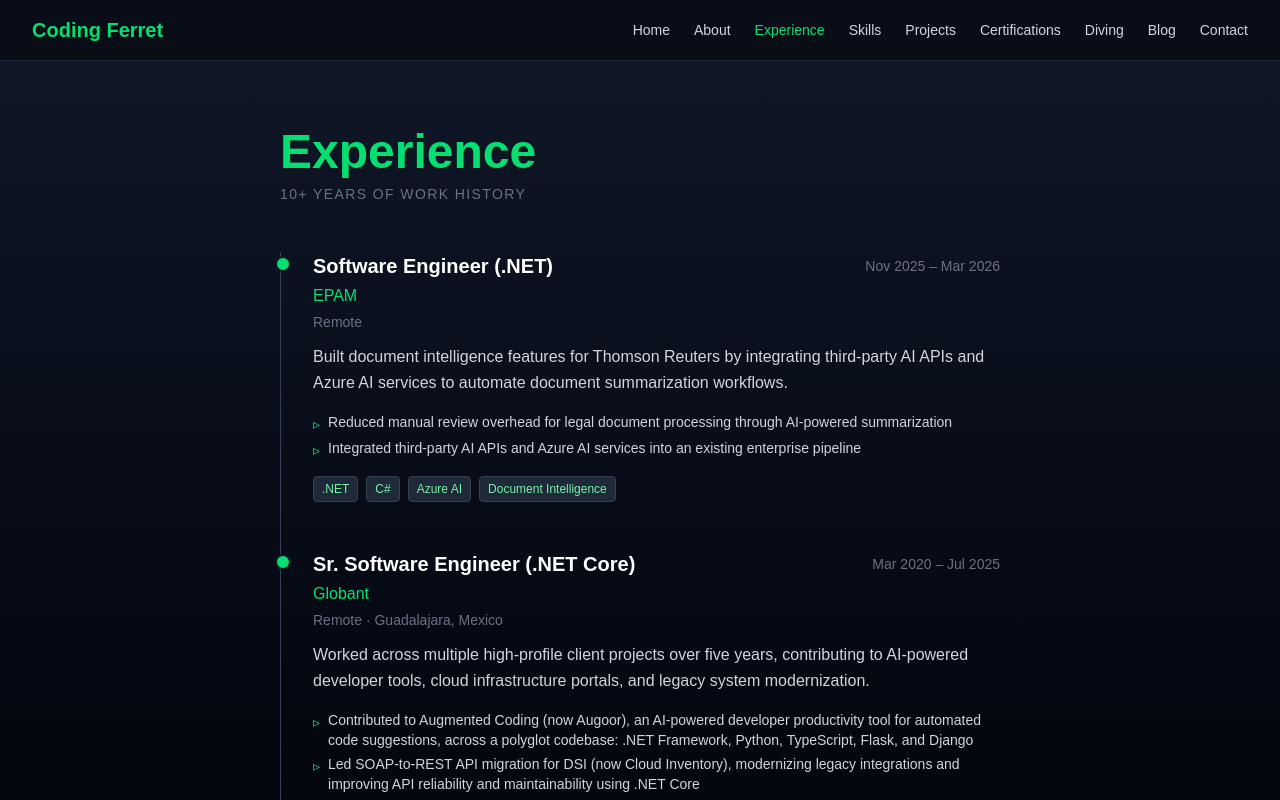
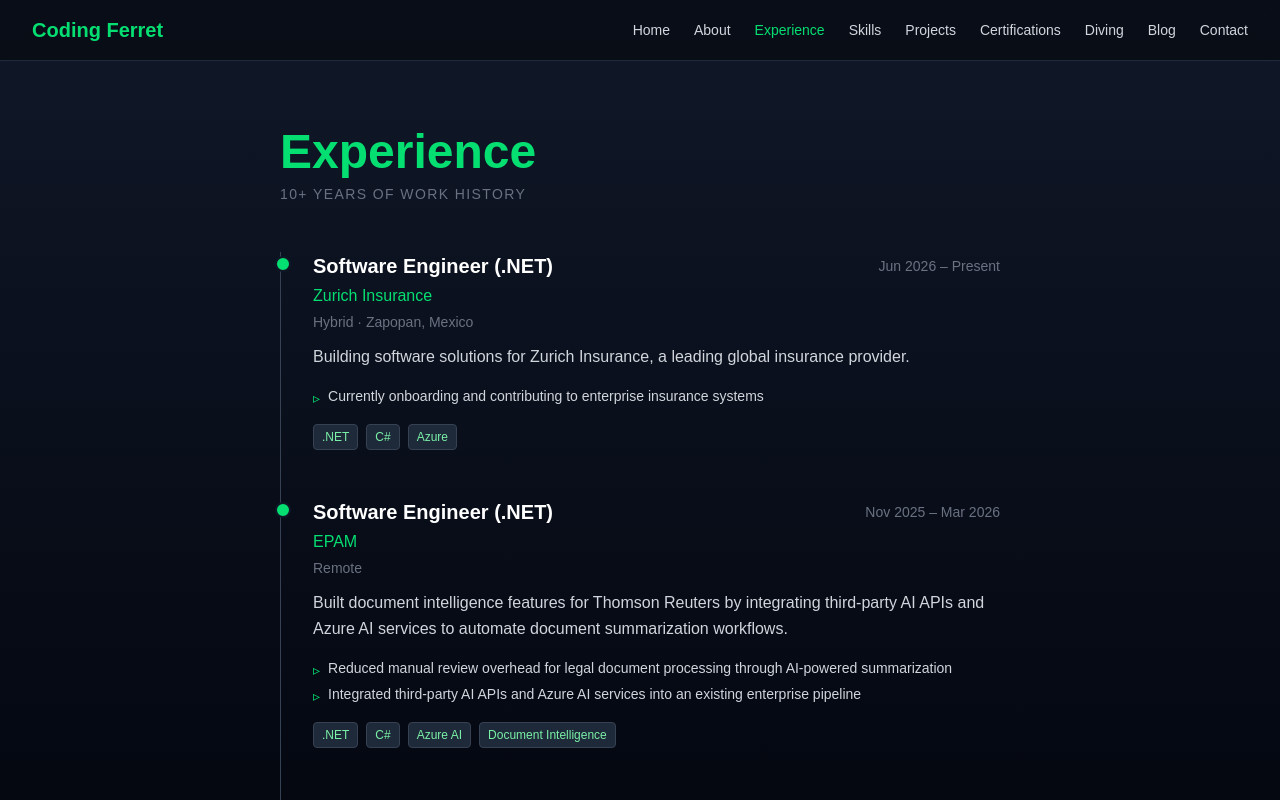
Before and after one commit to Delizald/coding-ferret, a Next.js app: page /experience in a window 1280 px wide. Shown: the top 800 px of the page. Built offline with nearby package versions, Linux system fonts and the light colour scheme.

Commit message:
Add Zurich as job experience

```diff
--- a/src/app/experience/page.tsx
+++ b/src/app/experience/page.tsx
@@ -2,6 +2,18 @@
 import Footer from "../components/Footer";
 
 const experiences = [
+  {
+    company: "Zurich Insurance",
+    role: "Software Engineer (.NET)",
+    period: "Jun 2026 – Present",
+    location: "Hybrid · Zapopan, Mexico",
+    description:
+      "Building software solutions for Zurich Insurance, a leading global insurance provider.",
+    highlights: [
+      "Currently onboarding and contributing to enterprise insurance systems",
+    ],
+    tech: [".NET", "C#", "Azure"],
+  },
   {
     company: "EPAM",
     role: "Software Engineer (.NET)",
```
Also changed, not shown: .claude/settings.local.json.
